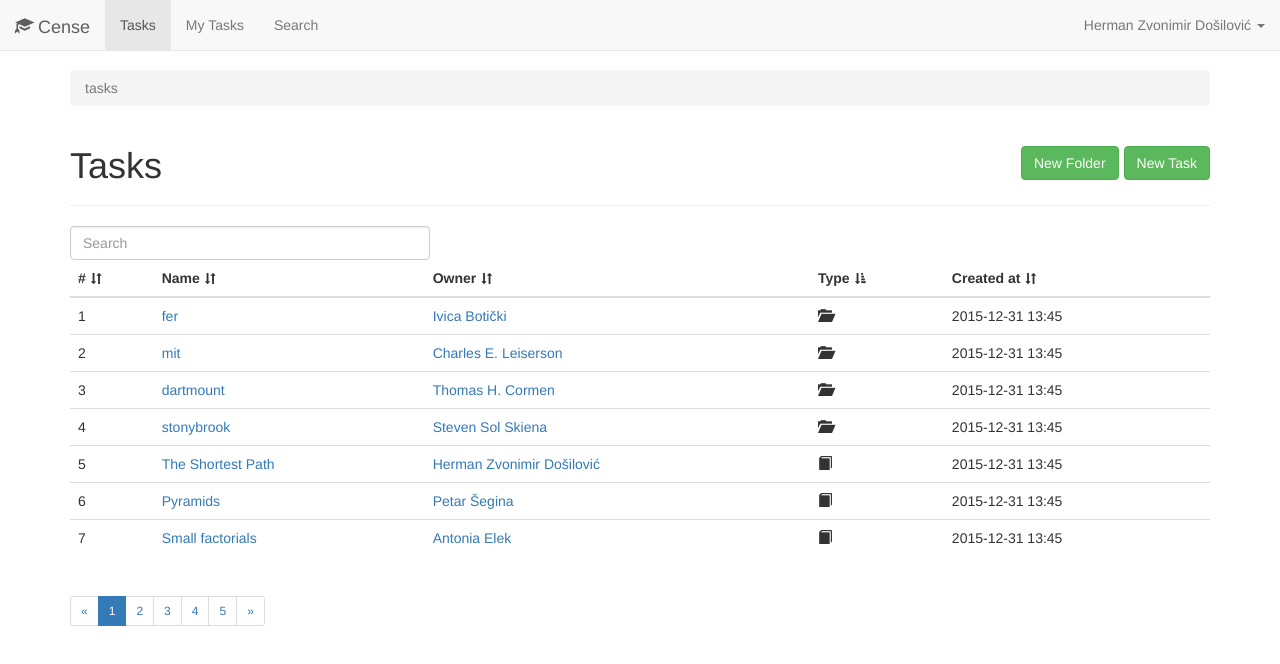
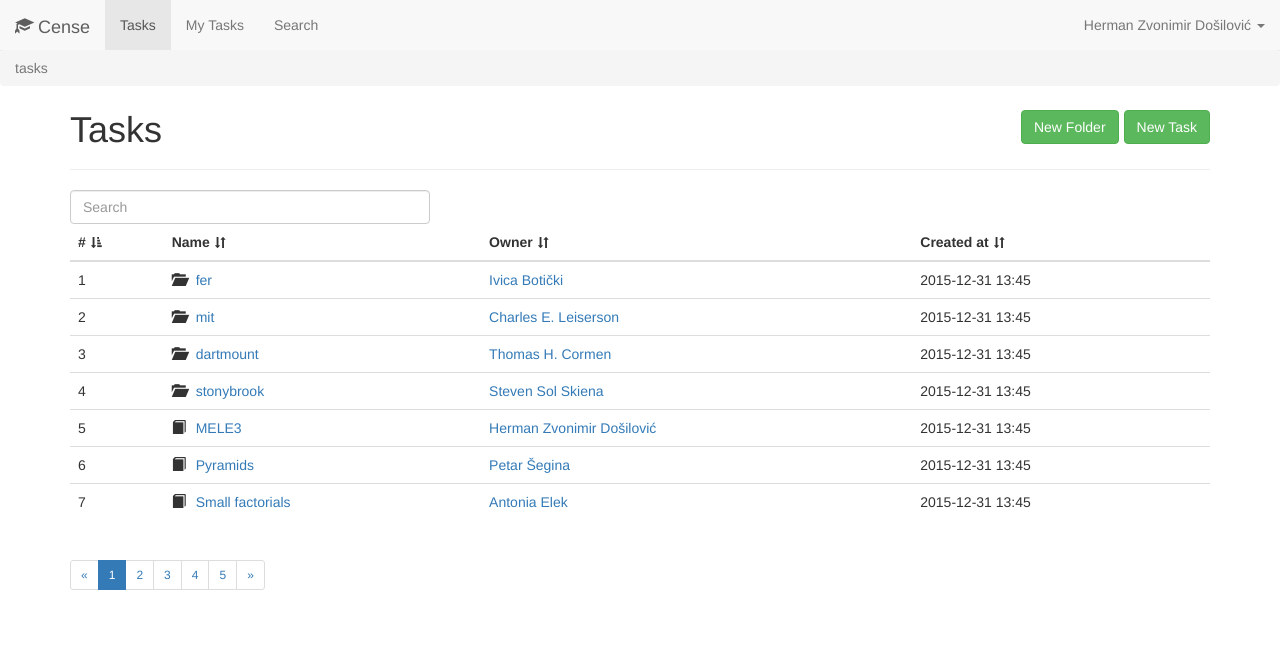
Before and after one commit to codeassign/codeassign-support, a plain HTML site: page screens/index.html in a window 1280 px wide. Drawn offline with Linux system fonts and the light colour scheme.

Commit message:
Breadcrumb fixed

```diff
--- a/screens/index.html
+++ b/screens/index.html
@@ -41,11 +41,11 @@
     </div>
   </nav>
 
+  <ol class="breadcrumb navbar-fixed-top" style="margin-top: 50px;">
+    <li class="active">tasks</li>
+  </ol>
+
   <div class="container">
-    <ol class="breadcrumb" >
-      <li class="active">tasks</li>
-    </ol>
-
     <div class="page-header">
       <h1>
         Tasks
@@ -62,67 +62,59 @@
     <table class="table table-hover">
       <thead>
           <tr>
-            <th>#<span class="glyphicon glyphicon-sort" aria-hidden="true"></span></th>
+            <th>#<span class="glyphicon glyphicon-sort-by-attributes" aria-hidden="true"></span></th>
             <th>Name<span class="glyphicon glyphicon-sort" aria-hidden="true"></span></th>
             <th>Owner<span class="glyphicon glyphicon-sort" aria-hidden="true"></span></th>
-            <th>Type<span class="glyphicon glyphicon-sort-by-attributes" aria-hidden="true"></span></th>
             <th>Created at<span class="glyphicon glyphicon-sort" aria-hidden="true"></span></th>
           </tr>
       </thead>
       <tbody>
           <tr>
             <td>1</td>
-            <td><a href="#">fer</a></td>
+            <td><span style="margin-right: 10px;" class="glyphicon glyphicon-folder-open" aria-hidden="true"></span><a href="#">fer</a></td>
             <td><a href="#">Ivica Botički</a></td>
-            <td><span class="glyphicon glyphicon-folder-open" aria-hidden="true"></span></td>
             <td>2015-12-31 13:45</td>
           </tr>
 
           <tr>
             <td>2</td>
-            <td><a href="#">mit</a></td>
+            <td><span style="margin-right: 10px;" class="glyphicon glyphicon-folder-open" aria-hidden="true"></span><a href="#">mit</a></td>
             <td><a href="#">Charles E. Leiserson</a></td>
-            <td><span class="glyphicon glyphicon-folder-open" aria-hidden="true"></span></td>
             <td>2015-12-31 13:45</td>
           </tr>
 
           <tr>
             <td>3</td>
-            <td><a href="#">dartmount</a></td>
+            <td><span style="margin-right: 10px;" class="glyphicon glyphicon-folder-open" aria-hidden="true"></span><a href="#">dartmount</a></td>
             <td><a href="#">Thomas H. Cormen</a></td>
-            <td><span class="glyphicon glyphicon-folder-open" aria-hidden="true"></span></td>
             <td>2015-12-31 13:45</td>
           </tr>
 
           <tr>
             <td>4</td>
-            <td><a href="#">stonybrook</a></td>
+            <td><span style="margin-right: 10px;" class="glyphicon glyphicon-folder-open" aria-hidden="true"></span><a href="#">stonybrook</a></td>
             <td><a href="#">Steven Sol Skiena</a></td>
-            <td><span class="glyphicon glyphicon-folder-open" aria-hidden="true"></span></td>
             <td>2015-12-31 13:45</td>
           </tr>
 
           <tr>
             <td>5</td>
-            <td><a href="tasks/The Shortest Path.html">The Shortest Path</a></td>
+            <td><span style="margin-right: 10px;" class="glyphicon glyphicon-book" aria-hidden="true"></span><a href="tasks/MELE3.html">MELE3</a></td>
             <td><a href="#">Herman Zvonimir Došilović</a></td>
-            <td><span class="glyphicon glyphicon-book" aria-hidden="true"></span></td>
             <td>2015-12-31 13:45</td>
           </tr>
 
           <tr>
             <td>6</td>
-            <td><a href="#">Pyramids</a></td>
+            <td><span style="margin-right: 10px;" class="glyphicon glyphicon-book" aria-hidden="true"></span><a href="#">Pyramids</a></td>
             <td><a href="#">Petar Šegina</a></td>
-            <td><span class="glyphicon glyphicon-book" aria-hidden="true"></span></td>
             <td>2015-12-31 13:45</td>
           </tr>
 
           <tr>
             <td>7</td>
-            <td><a href="#">Small factorials</a></td>
+            <td><span style="margin-right: 10px;" class="glyphicon glyphicon-book" aria-hidden="true"></span><a href="#">Small factorials</a></td>
             <td><a href="#">Antonia Elek</a></td>
-            <td><span class="glyphicon glyphicon-book" aria-hidden="true"></span></td>
             <td>2015-12-31 13:45</td>
           </tr>
       </tbody>
```
Also changed, not shown: screens/tasks/MELE3.html (+6 -6 lines), screens/tasks/new.html (+23 -21 lines).
